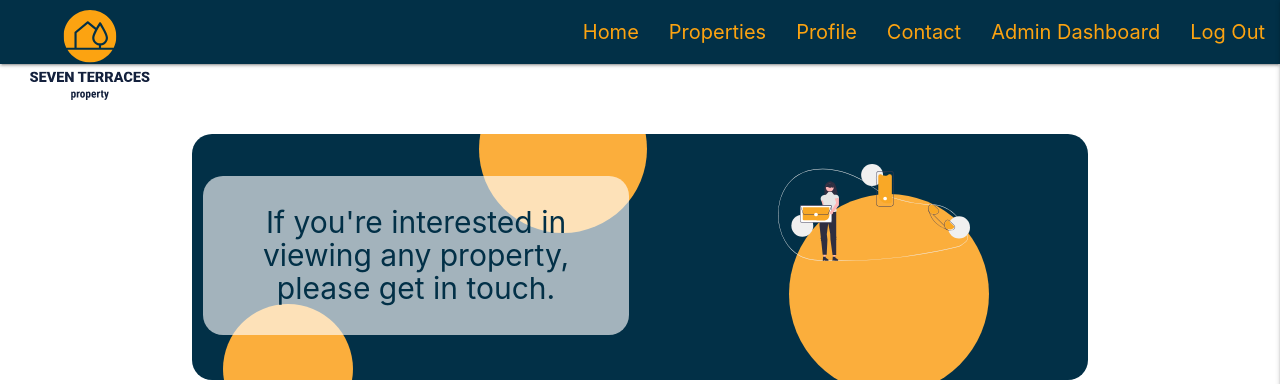
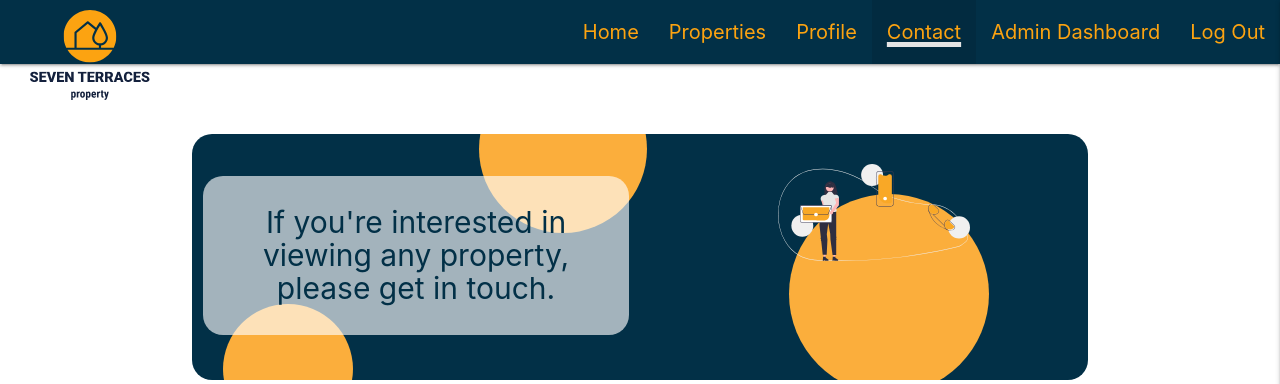
Before and after one commit to TNamdarian/seven-terraces, a Flask app: page /contact in a window 1280 px wide. Shown: the top 384 px of the page. Run offline with Flask 2, Linux system fonts and the light colour scheme; the visitor is signed in with stand-in values (Sample User, id 1); some libraries are stand-ins or nearby versions.

Commit message:
Add active class to navbar

```diff
--- a/static/css/style.css
+++ b/static/css/style.css
@@ -70,6 +70,16 @@ nav ul a:hover {
 nav a,
 nav h4 {
     color: var(--orange);
+}
+
+nav ul li.active {
+    -webkit-text-decoration-color: var(--grey);
+    text-decoration-color: var(--grey);
+    -webkit-text-decoration-line: underline;
+    text-decoration-line: underline;
+    -webkit-text-decoration-style: solid;
+    text-decoration-style: solid;
+    text-decoration-thickness: 5px;
 }
 
 /* Flashed Messages */
--- a/static/js/script.js
+++ b/static/js/script.js
@@ -108,3 +108,23 @@ function notification(message, alertType = "success") {
     const bsAlert = new bootstrap.Alert(alert);
     document.body.appendChild(wrapper);
 }
+
+// Menu items: show active page
+/* Orginal code from with modifications for project:
+ https://www.infoworld.com/article/3304440/setting-an-active-menu-item-based-on-the-current-url-with-jquery.html */
+$(function() {
+    setNavigation();
+});
+
+function setNavigation() {
+    var path = window.location.pathname;
+    path = path.replace(/\/$/, "");
+    path = decodeURIComponent(path);
+
+    $("li a").each(function() {
+        var href = $(this).attr('href');
+        if (path.substring(0, href.length) === href) {
+            $(this).closest('li').addClass('active');
+        }
+    });
+}
```
